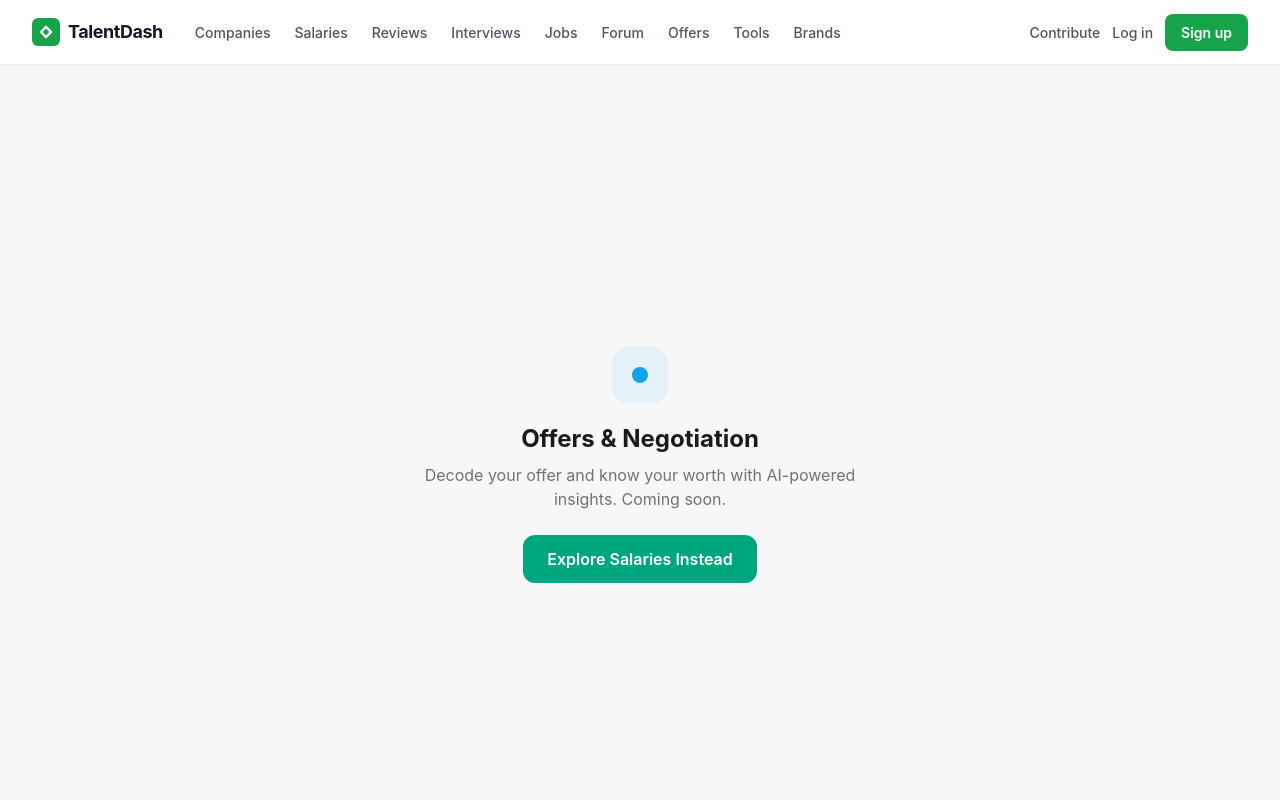
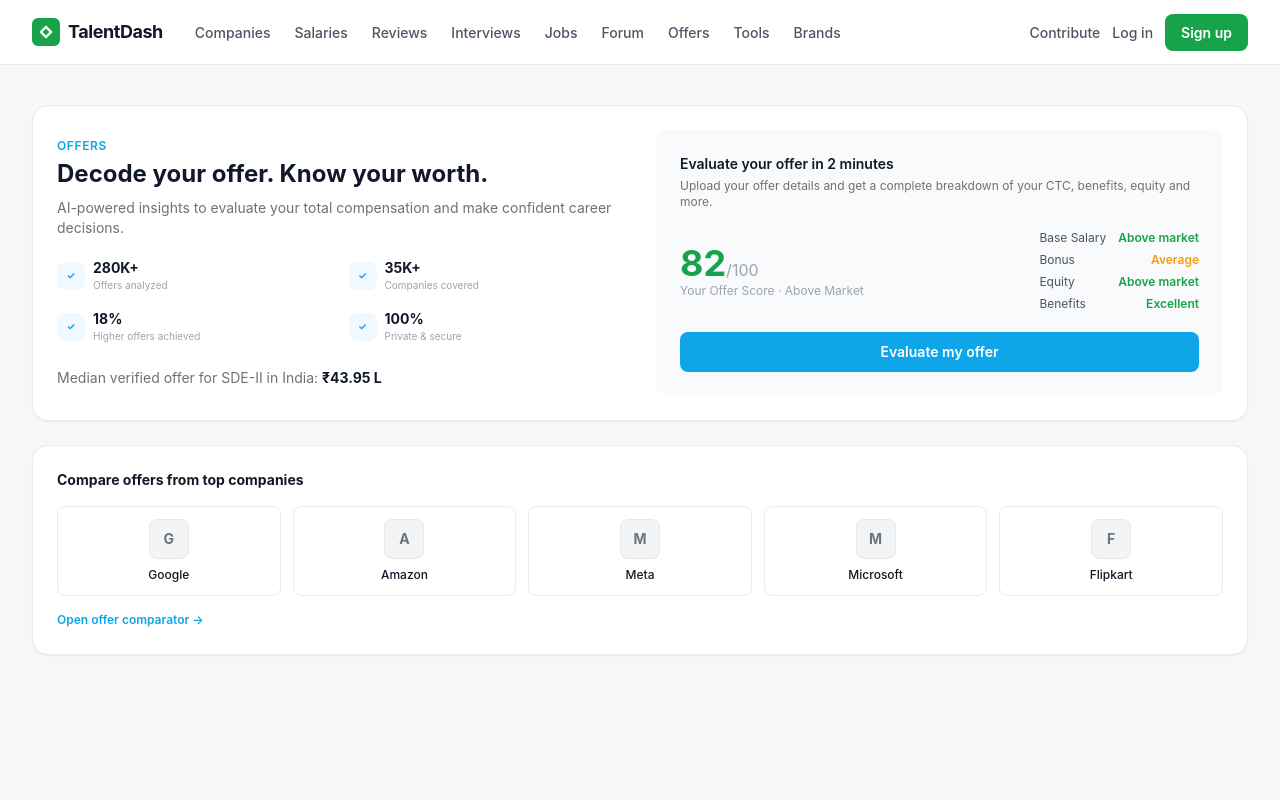
Before and after one commit to Visshwasmai24/talentdash, a Next.js app: page /offers in a window 1280 px wide. Shown: the top 800 px of the page. Built offline with nearby package versions, Linux system fonts and the light colour scheme.

Commit message:
Refactor OffersPage layout and update metadata

```diff
--- a/app/offers/page.tsx
+++ b/app/offers/page.tsx
@@ -1,25 +1,92 @@
 import { Metadata } from 'next';
 import Link from 'next/link';
 import { SITE_URL } from '@/lib/config';
+import { COMPANY_META, SALARY_RECORDS } from '@/lib/mock-data';
+import { computeMedian, formatSalary } from '@/lib/utils';
+import CompanyLogo from '@/components/ui/CompanyLogo';
 
 export const metadata: Metadata = {
   title: 'Offers & Negotiation | TalentDash',
-  description: 'Decode your offer and know your worth with AI-powered insights. Coming soon.',
+  description: 'Decode your offer and know your worth with AI-powered insights.',
   alternates: { canonical: `${SITE_URL}/offers` },
 };
 
-export default function Page() {
+const BREAKDOWN = [
+  { label: 'Base Salary', verdict: 'Above market', color: '#16A34A' },
+  { label: 'Bonus', verdict: 'Average', color: '#F59E0B' },
+  { label: 'Equity', verdict: 'Above market', color: '#16A34A' },
+  { label: 'Benefits', verdict: 'Excellent', color: '#16A34A' },
+];
+
+export default function OffersPage() {
+  const inrRecords = SALARY_RECORDS.filter((r) => r.currency === 'INR');
+  const medianOffer = computeMedian(inrRecords.map((r) => r.total_compensation));
+  const topPaying = Object.values(COMPANY_META).slice(0, 5);
+
   return (
-    <main className="min-h-screen bg-[#F7F7F7] flex items-center justify-center px-4">
-      <div className="text-center max-w-md">
-        <div className="w-14 h-14 rounded-2xl mx-auto mb-5 flex items-center justify-center" style={{ backgroundColor: '#0EA5E915' }}>
-          <span className="w-4 h-4 rounded-full" style={{ backgroundColor: '#0EA5E9' }} />
+    <main className="min-h-screen bg-[#F7F7F7]">
+      <div className="max-w-7xl mx-auto px-4 sm:px-6 lg:px-8 py-10">
+        <div className="bg-white rounded-2xl border border-[#EBEBEB] p-6 shadow-sm grid grid-cols-1 lg:grid-cols-2 gap-8 items-center mb-6">
+          <div>
+            <p className="text-xs font-semibold text-[#0EA5E9] uppercase tracking-wider mb-1">Offers</p>
+            <h1 className="text-2xl font-bold text-[#111827] mb-2">Decode your offer. Know your worth.</h1>
+            <p className="text-sm text-[#717171] mb-5">AI-powered insights to evaluate your total compensation and make confident career decisions.</p>
+            <div className="grid grid-cols-2 gap-4 mb-6">
+              {[
+                ['280K+', 'Offers analyzed'],
+                ['35K+', 'Companies covered'],
+                ['18%', 'Higher offers achieved'],
+                ['100%', 'Private & secure'],
+              ].map(([s, l]) => (
+                <div key={l} className="flex items-center gap-2">
+                  <span className="w-7 h-7 rounded-lg bg-[#F0F9FF] flex items-center justify-center text-[#0EA5E9] text-[10px] font-bold">✓</span>
+                  <div>
+                    <p className="text-sm font-bold text-[#111827]">{s}</p>
+                    <p className="text-[10px] text-[#9CA3AF]">{l}</p>
+                  </div>
+                </div>
+              ))}
+            </div>
+            <p className="text-sm text-[#717171]">
+              Median verified offer for SDE-II in India: <span className="font-bold text-[#111827]">{formatSalary(medianOffer, 'INR', 'INR')}</span>
+            </p>
+          </div>
+
+          <div className="bg-[#F9FAFB] rounded-xl p-6">
+            <p className="text-sm font-semibold text-[#111827] mb-1">Evaluate your offer in 2 minutes</p>
+            <p className="text-xs text-[#717171] mb-5">Upload your offer details and get a complete breakdown of your CTC, benefits, equity and more.</p>
+            <div className="flex items-center justify-between mb-5">
+              <div>
+                <p className="text-4xl font-bold text-[#16A34A]">82<span className="text-base text-[#9CA3AF] font-normal">/100</span></p>
+                <p className="text-xs text-[#9CA3AF]">Your Offer Score · Above Market</p>
+              </div>
+              <div className="grid grid-cols-1 gap-1.5 text-xs">
+                {BREAKDOWN.map((b) => (
+                  <div key={b.label} className="flex items-center justify-between gap-3">
+                    <span className="text-[#4B5563]">{b.label}</span>
+                    <span className="font-semibold" style={{ color: b.color }}>{b.verdict}</span>
+                  </div>
+                ))}
+              </div>
+            </div>
+            <Link href="/compare" className="inline-flex w-full justify-center px-4 py-2.5 bg-[#0EA5E9] text-white text-sm font-semibold rounded-lg hover:bg-[#0284C7] transition-colors">
+              Evaluate my offer
+            </Link>
+          </div>
         </div>
-        <h1 className="text-2xl font-bold text-[#1a1a1a] mb-2">Offers & Negotiation</h1>
-        <p className="text-[#717171] mb-6">Decode your offer and know your worth with AI-powered insights. Coming soon.</p>
-        <Link href="/salaries" className="inline-flex px-6 py-3 bg-[#00A67E] text-white font-semibold rounded-xl hover:bg-[#008f6c] transition-colors">
-          Explore Salaries Instead
-        </Link>
+
+        <div className="bg-white rounded-2xl border border-[#EBEBEB] p-6 shadow-sm">
+          <h2 className="text-sm font-bold text-[#111827] mb-4">Compare offers from top companies</h2>
+          <div className="grid grid-cols-2 sm:grid-cols-5 gap-3">
+            {topPaying.map((c) => (
+              <Link key={c.slug} href={`/companies/${c.slug}`} className="p-3 rounded-lg border border-[#EBEBEB] text-center hover:border-[#0EA5E9] transition-colors">
+                <CompanyLogo name={c.name} size="md" />
+                <p className="text-xs font-medium text-[#111827] mt-2 truncate">{c.name}</p>
+              </Link>
+            ))}
+          </div>
+          <Link href="/compare" className="text-xs font-semibold text-[#0EA5E9] hover:underline mt-4 inline-block">Open offer comparator →</Link>
+        </div>
       </div>
     </main>
   );
```
